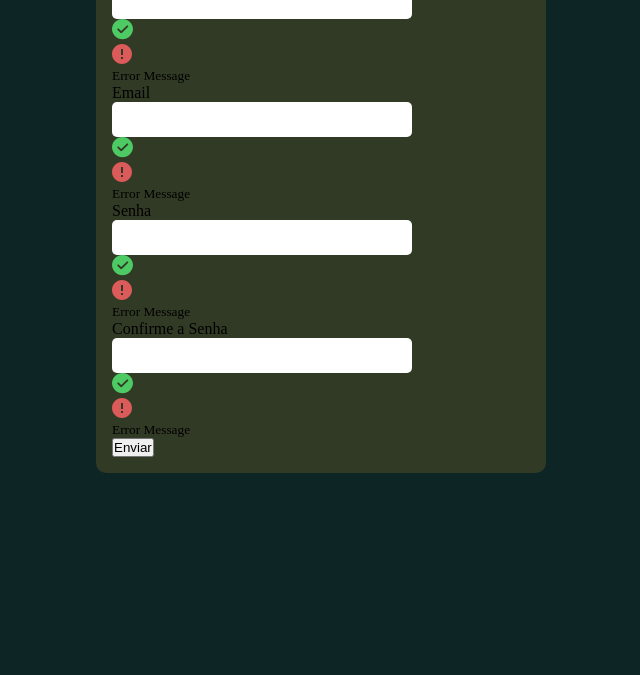
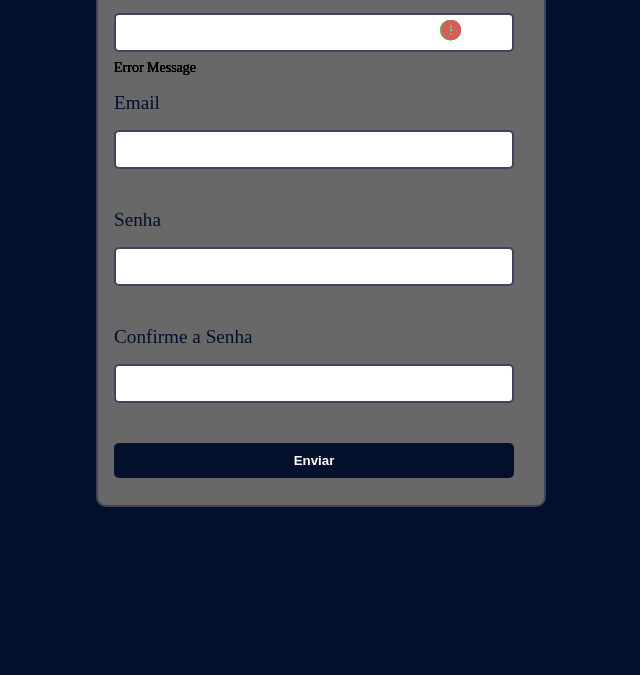
Before and after one commit to DevDouglasFigueiredo/Valida-o-de-Formulario, a plain HTML site: page index.html in a window 1280 px wide. Shown: the part 125-800 px from the top of the page, without its empty margins (319-959 px from the left). Drawn offline with Linux system fonts and the light colour scheme.

Commit message:
second commit

```diff
--- a/index.html
+++ b/index.html
@@ -19,33 +19,33 @@
                 <div class="form-control">
                     <label for="username">Nome</label>
                     <input type="text" id="username">
-                    <i><img src="img/success-icon.svg" alt=""></i>
-                    <i><img src="img/error-icon.svg" alt=""></i>
-                    <small>Error Message</small>
+                    <i><img class="icon-sucess" src="img/success-icon.svg" alt=""></i>
+                    <i><img class="icon-error" src="img/error-icon.svg" alt=""></i>
+                    <small class="error-message">Error Message</small>
                 </div>
 
                 <div class="form-control">
                     <label for="email">Email</label>
                     <input type="text" id="email">
-                    <i><img src="img/success-icon.svg" alt=""></i>
-                    <i><img src="img/error-icon.svg" alt=""></i>
-                    <small>Error Message</small>
+                    <i><img class="icon-sucess" src="img/success-icon.svg" alt=""></i>
+                    <i><img class="icon-error" src="img/error-icon.svg" alt=""></i>
+                    <small class="error-message">Error Message</small>
                 </div>
 
                 <div class="form-control">
                     <label for="password">Senha</label>
                     <input type="text" id="password">
-                    <i><img src="img/success-icon.svg" alt=""></i>
-                    <i><img src="img/error-icon.svg" alt=""></i>
-                    <small>Error Message</small>
+                    <i><img class="icon-sucess" src="img/success-icon.svg" alt=""></i>
+                    <i><img class="icon-error" src="img/error-icon.svg" alt=""></i>
+                    <small class="error-message">Error Message</small>
                 </div>
 
                 <div class="form-control">
                     <label for="passwordtwo">Confirme a Senha</label>
                     <input type="text" id="passwordtwo">
-                    <i><img src="img/success-icon.svg" alt=""></i>
-                    <i><img src="img/error-icon.svg" alt=""></i>
-                    <small>Error Message</small>
+                    <i><img class="icon-sucess" src="img/success-icon.svg" alt=""></i>
+                    <i><img class="icon-error" src="img/error-icon.svg" alt=""></i>
+                    <small class="error-message">Error Message</small>
                 </div>
                 <button type="submit">Enviar</button>
 
--- a/style.css
+++ b/style.css
@@ -5,25 +5,40 @@
 }
 
 body{
-    background-color: rgb(13, 37, 37);
+    background: #02102b;
 }
 
 main{
     display: flex;
     align-items: center;
     justify-content: center;
-    padding-top: 3rem;
+    padding-top: 2rem;
+}
+
+.header h2 {
+    font-weight: 600;
+    color: #02102b;
+    font-size: 30px;
 }
 
 .container{
     width: 450px;
-    height: 550px;
-    background-color: rgb(49, 58, 37);
+    height: 600px;
+    background-color: #686868;
     border-radius: 10px;
     display: flex;
     flex-direction: column;
     padding: 1rem;
     box-sizing: border-box;
+    border: 2px solid #3E445B;
+
+}
+
+.form{
+    display: flex;
+    gap: 2.5rem;
+    flex-direction: column;
+    padding-top: 1rem;
 
 }
 
@@ -31,15 +46,52 @@ main{
     display: flex;
     flex-direction: column;
 
+}
+
+.form-control label{
+    font-size: 1.2rem;
+    margin-bottom: 1rem;
+    color: #02102b;
+}
+
+.form-control input{
+    max-width: 400px;
+    padding: 10px;
+    border-radius: 5px;
+    border: none;
+    border: 2px solid #3E445B;
 
 
 }
 
-.form-control input{
-    max-width: 300px;
+.form-control i {
+    position: absolute;
+    top: 145px;
+    right: 500px;
+    visibility: visible;
+}
+
+.form-control small {
+    visibility: visible;
+    position: absolute;
+    top: 180px;
+    margin-top: 5px;
+    font-size: 14px;
+}
+
+button {
+    width: 400px;
+    border-radius: 5px;
     padding: 10px;
-    border-radius: 5px;
     border: none;
-
+    font-weight: bold;
+    background-color: #02102b;
+    color: #fff;
+    cursor: pointer;
+    transition: all .5s ease-in-out;
 
 }
+
+button:hover{
+    background: #05286e;
+}
```
